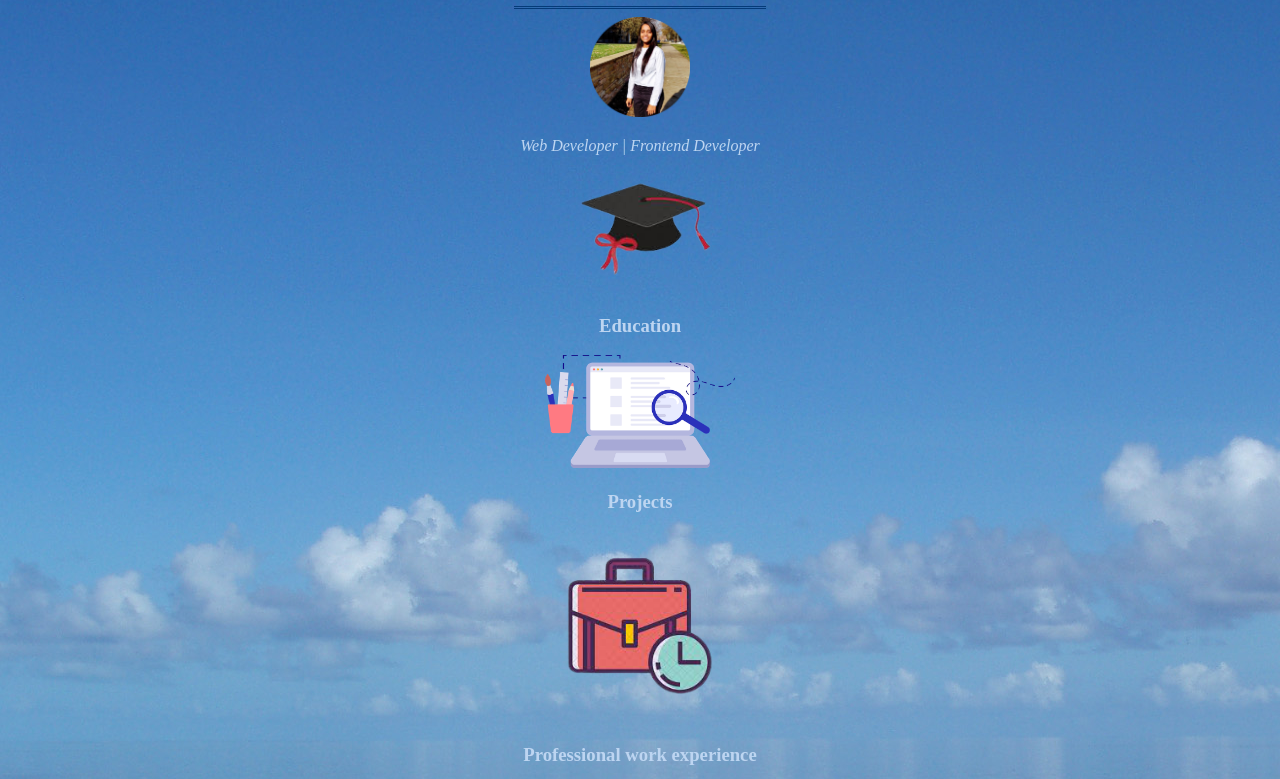
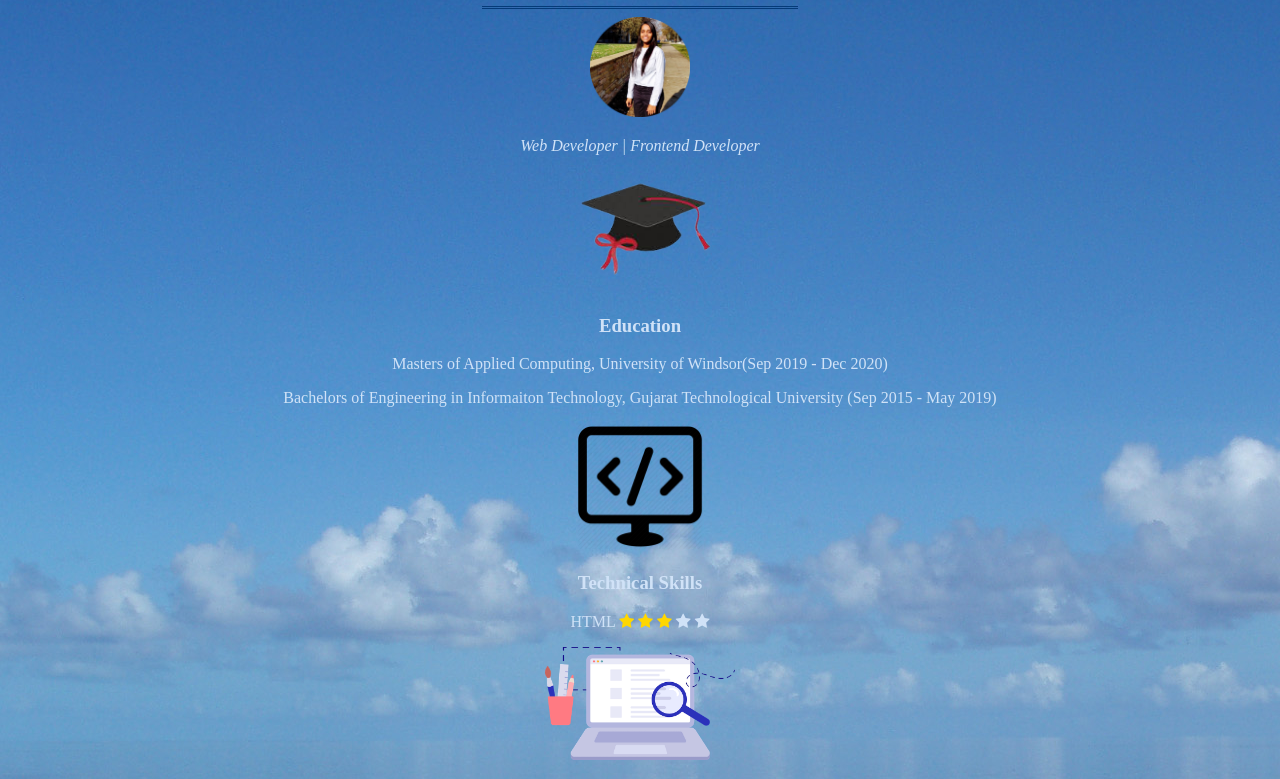
Before and after one commit to Jainishah12/Portfolio, a plain HTML site: page index.html in a window 1280 px wide. Shown: the part 75-854 px from the top of the page. Drawn offline with Linux system fonts and the light colour scheme; files whose address does not match are found by name.

Commit message:
adding skill rating

```diff
--- a/CSS/style.css
+++ b/CSS/style.css
@@ -2,25 +2,22 @@ body{
 
     background-color: rgb(228, 241, 250);
     text-align: center;
-    background-image: url(/Users/jainishah/Documents/Github/Portfolio/Portfolio/Images/background1.jpg);
+    background-image: url(../Images/background1.jpg);
     background-repeat: no-repeat;
-    color:#bdd5f1;
+    color:#d0e2f7;
 
 }
 a{
-    color: #bdd5f1;
+    color: #d0e2f7;
     text-decoration: none;
 }
 a:visited{
-    color: #bdd5f1;
+    color: #d0e2f7;
 }
 a:hover{
     font-size: 25px;
     text-decoration: underline;
     background-color: rgb(235, 153, 53);
-}
-hr{
-    color:#053b79
 }
 
 h1{
@@ -30,6 +27,10 @@ h1{
 hr{
     border-style: none;
     border-top-style:double;
-    width: 20%;
+    width: 25%;
     border-width: 3px;
+    color:#053b79;
 }
+.checked{
+    color:gold
+}
--- a/index.html
+++ b/index.html
@@ -5,6 +5,7 @@
         <title>❧ Jaini's Portfolio ☙</title>
         <link rel="stylesheet" href="CSS/style.css">
         <link rel="icon" type="Images" href="favicon.ico?2436557">
+        <link rel="stylesheet" href="https://cdnjs.cloudflare.com/ajax/libs/font-awesome/4.7.0/css/font-awesome.min.css">
     </head>
     <body>
     <div class="top-container">
@@ -18,11 +19,23 @@
             <div class="education">
                 <img src="Images/education.png" alt="Educaiton" width=20%>
                 <h3>Education</h3>
+                <p>Masters of Applied Computing, University of Windsor(Sep 2019 - Dec 2020)</p>
+                <p>Bachelors of Engineering in Informaiton Technology, Gujarat Technological University (Sep 2015 - May 2019)</p>
             </div>
         </div>
     </div>
 
     <div class="middle-container">
+        <div>
+            <img src="Images/techskills.png" alt="Technical skills" width="10%">
+            <h3>Technical Skills</h3>
+            <p>HTML
+            <span class="fa fa-star checked"></span>
+            <span class="fa fa-star checked"></span>
+            <span class="fa fa-star checked"></span>
+            <span class="fa fa-star"></span>
+            <span class="fa fa-star"></span></p>
+        </div>
         <div class="project">
             <img src="Images/project.png" alt="Project" width="15%">
             <h3><a href="project.html" target="blank">Projects</a> </h3>
```
Also changed, not shown: Images/techskills.png (added).
